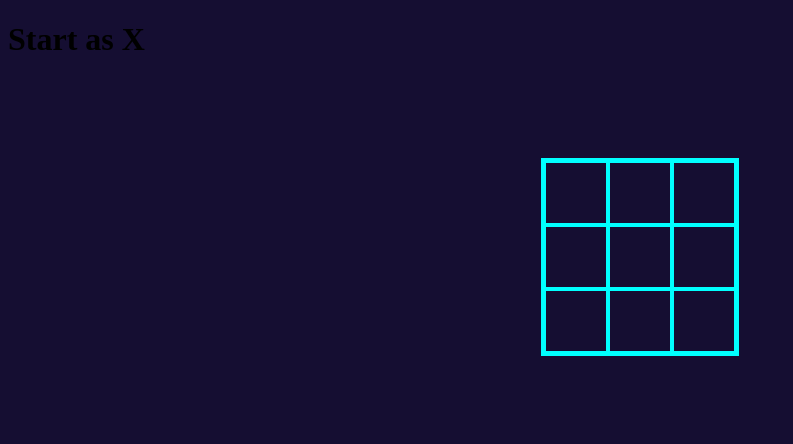
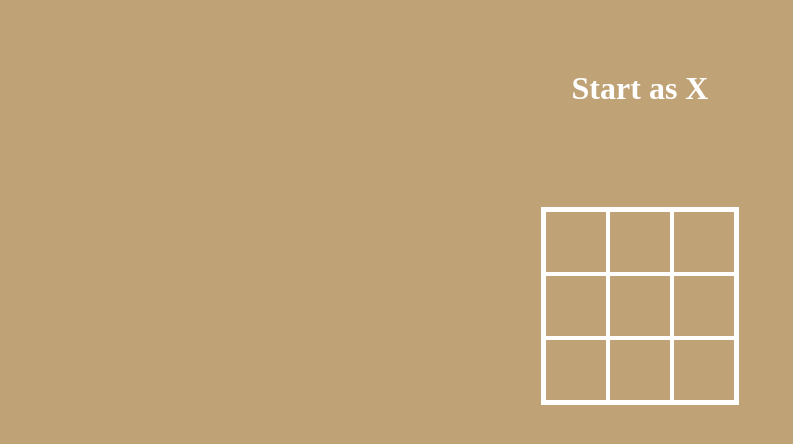
Before and after one commit to konstantin-it-lysenko/tic-tac-toe, a plain HTML site: page index.html in a window 1280 px wide. Shown: the whole page, without its empty margins (0-793 px from the left). Drawn offline with Linux system fonts and the light colour scheme.

Commit message:
add styles for winner text. edit general color styles

```diff
--- a/styles.css
+++ b/styles.css
@@ -1,5 +1,11 @@
 body {
-  background-color: #150e32;
+  background-color: #bfa276;
+}
+
+.js-winner {
+  margin-top: 70px;
+  text-align: center;
+  color: #ffffff;
 }
 
 .container {
@@ -9,7 +15,7 @@ body {
 
 .content {
   width: 192px;
-  border: 3px solid #00ffff;
+  border: 3px solid #ffffff;
   margin: 0 auto;
 }
 
@@ -19,10 +25,10 @@ body {
   height: 60px;
   vertical-align: middle;
   text-align: center;
-  border: 2px solid #00ffff;
+  border: 2px solid #ffffff;
   font-size: 36px;
   line-height: 50px;
-  color: #00ffff;
+  color: #000000;
   user-select: none;
   cursor: pointer;
   transition: background 0.1s;
```
